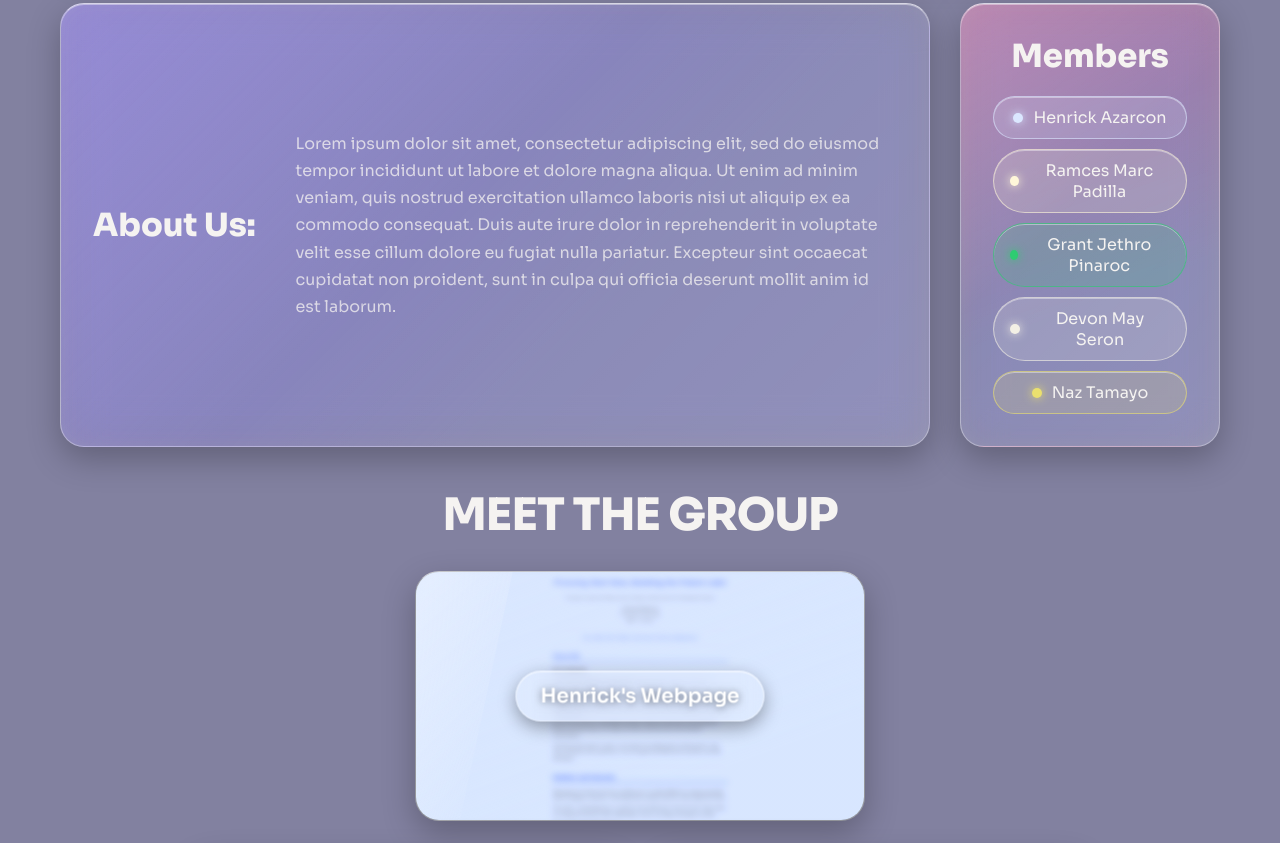
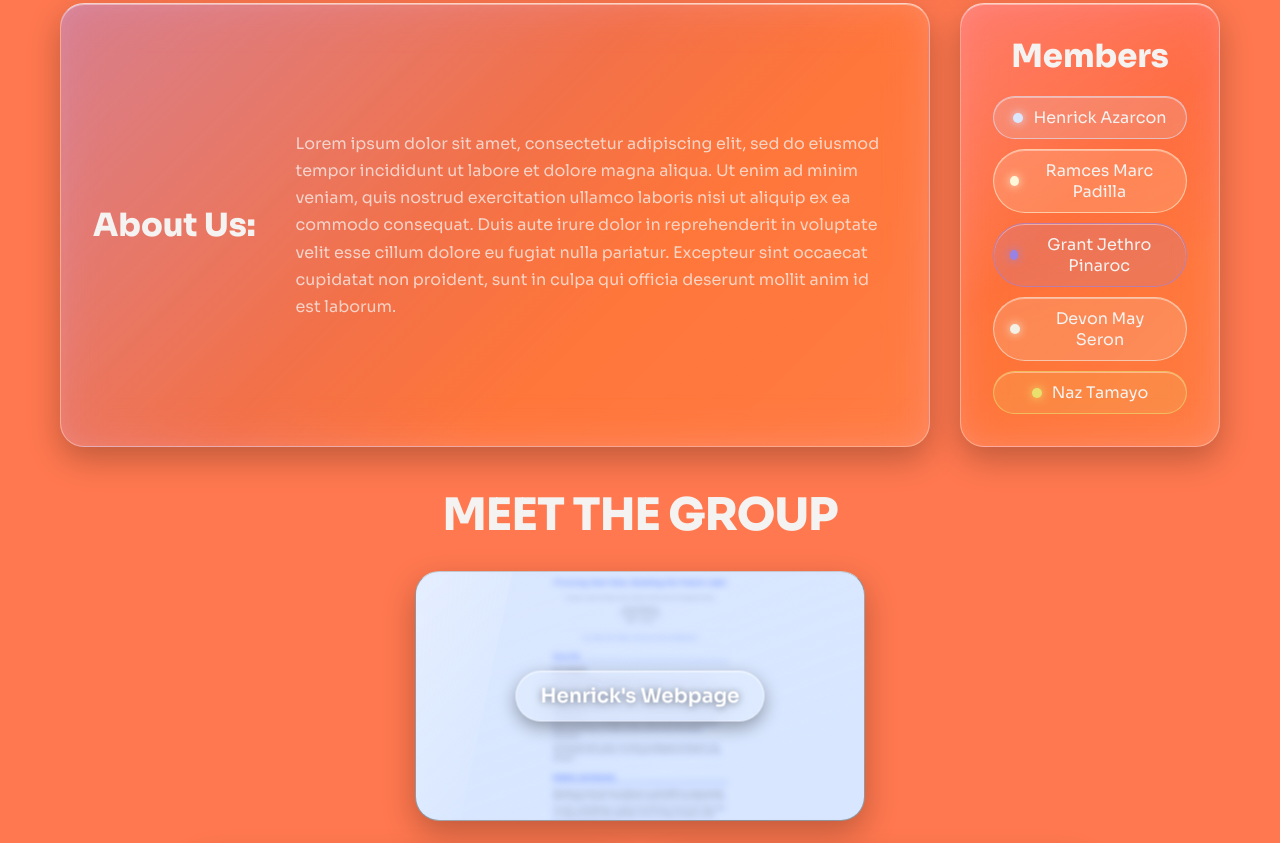
Before and after one commit to Nottanaz/IT111-Final-Project-Group-3-, a plain HTML site: page index.html in a window 1280 px wide. Shown: the part 731-1574 px from the top of the page. Drawn offline with Linux system fonts and the light colour scheme; files whose address does not match are found by name.

Commit message:
index.html

```diff
--- a/index.html
+++ b/index.html
@@ -26,7 +26,7 @@
 
     body{
         margin: 0;
-        background: #8281A0;
+        background: #FF784F;
         color: var(--text);
         font-family: "Sora", system-ui, -apple-system, "Rubik", sans-serif;
     }
@@ -40,7 +40,7 @@
     /* each member's colour: change these to match their blog */
     .henrick{ --accent:#dbe7ff; }   /* blue */
     .ramces { --accent:#fff7d9; }   /* orange */
-    .grant  { --accent:#2ecc71; }   /* N/A */
+    .grant  { --accent:#9883E5; }   /* purple */
     .devon  { --accent:#f3f0e5; }   /* green */
     .naz    { --accent:#EAE06E; }   /* yellow */
 
```
